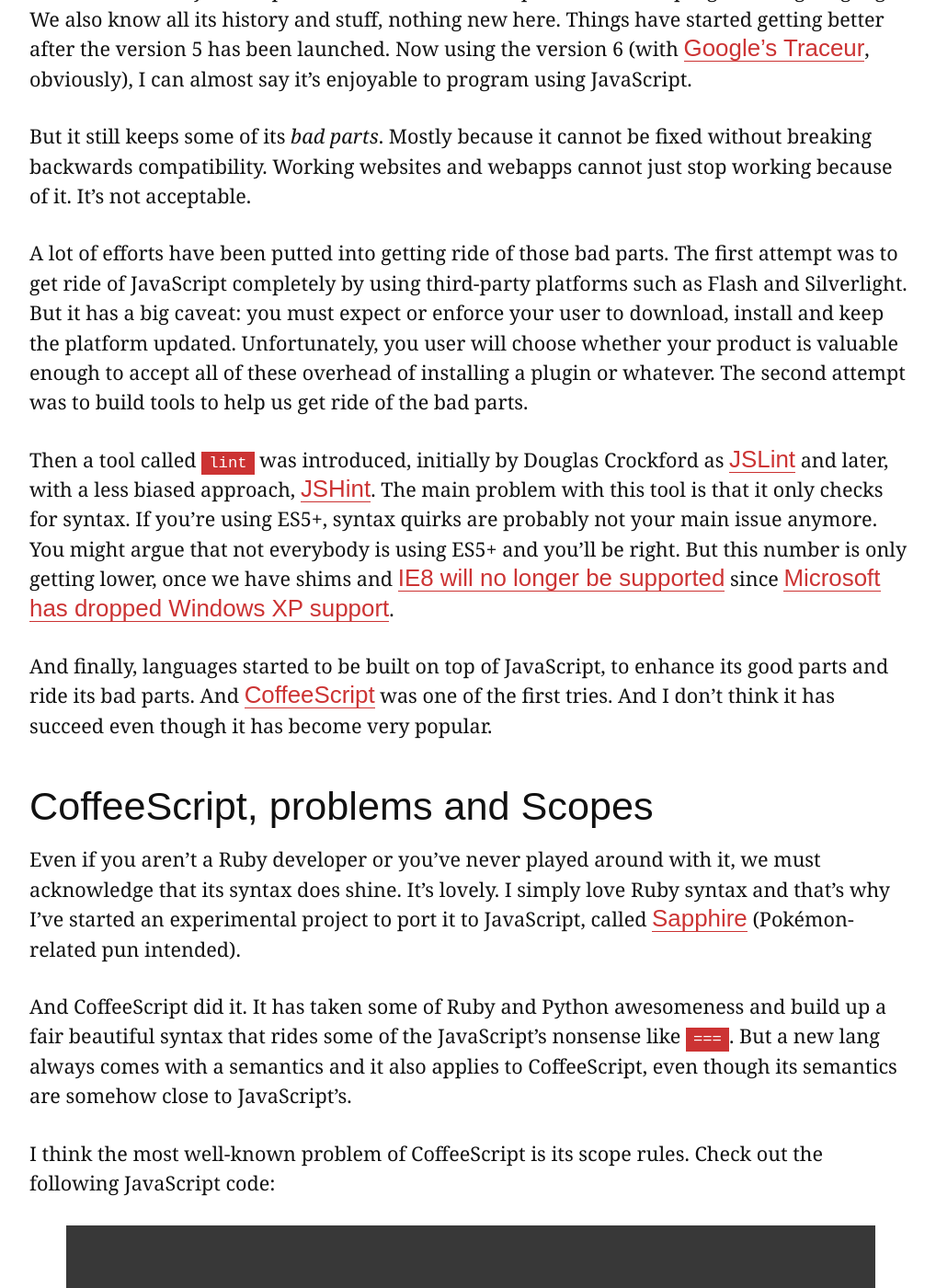
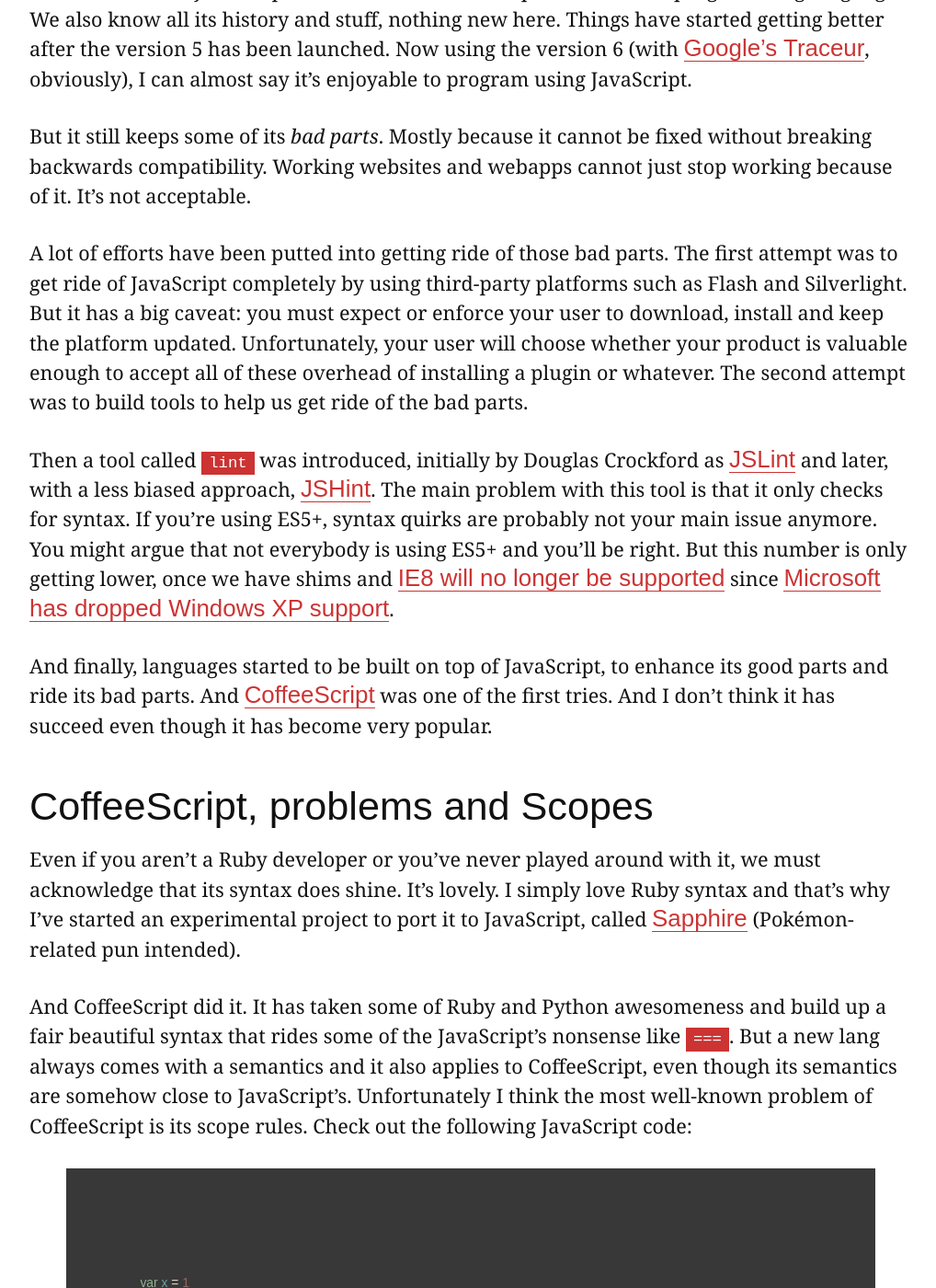
Before and after one commit to jhonnymoreira/jugoncalves.github.io, a Jekyll site: the page built from _posts/2014-12-16-why-i-dont-use-coffeescript.md, in a window 1280 px wide and 1400 px high, scrolled down 561 px. Shown: the whole window at 92% size, without its empty margins (128-1146 px from the left). Built offline with Jekyll 4.4.1, drawn with Linux system fonts in a browser that asks for light colours; some web fonts are replaced; comment, search, counter and statistics services are not loaded.

Commit message:
fix typo

```diff
--- a/_posts/2014-12-16-why-i-dont-use-coffeescript.md
+++ b/_posts/2014-12-16-why-i-dont-use-coffeescript.md
@@ -9,7 +9,7 @@
 
 But it still keeps some of its *bad parts*. Mostly because it **cannot** be fixed without breaking backwards compatibility. Working websites and webapps cannot just stop working because of it. It's not acceptable.
 
-A lot of efforts have been putted into getting ride of those bad parts. The first attempt was to get ride of JavaScript completely by using third-party platforms such as Flash and Silverlight. But it has a big caveat: you must expect or enforce your user to download, install and keep the platform updated. Unfortunately, you user will choose whether your product is valuable enough to accept all of these overhead of installing a plugin or whatever. The second attempt was to build tools to help us get ride of the bad parts.
+A lot of efforts have been putted into getting ride of those bad parts. The first attempt was to get ride of JavaScript completely by using third-party platforms such as Flash and Silverlight. But it has a big caveat: you must expect or enforce your user to download, install and keep the platform updated. Unfortunately, your user will choose whether your product is valuable enough to accept all of these overhead of installing a plugin or whatever. The second attempt was to build tools to help us get ride of the bad parts.
 
 Then a tool called `lint` was introduced, initially by Douglas Crockford as [JSLint][jslint] and later, with a less biased approach, [JSHint][jshint]. The main problem with this tool is that it only checks for syntax. If you're using ES5+, syntax quirks are probably not your main issue anymore. You might argue that not everybody is using ES5+ and you'll be right. But this number is only getting lower, once we have shims and [IE8 will no longer be supported][nomoreie8] since [Microsoft has dropped Windows XP support][nomorexp].
 
@@ -21,7 +21,7 @@
 Even if you aren't a Ruby developer or you've never played around with it, we must acknowledge that its syntax does shine. It's lovely. I simply love Ruby syntax and that's why I've started an experimental project to port it to JavaScript, called [Sapphire][sapphire] (Pokémon-related pun intended).
 
 And CoffeeScript did it. It has taken some of Ruby and Python awesomeness and build up a fair beautiful syntax that rides some of the JavaScript's nonsense like `===`. But a new lang always comes with a semantics and it also applies to CoffeeScript, even though its semantics are somehow close to JavaScript's.
-
+Unfortunately
 I think the most well-known problem of CoffeeScript is its scope rules. Check out the following JavaScript code:
 
 {% highlight javascript linenos %}
```
